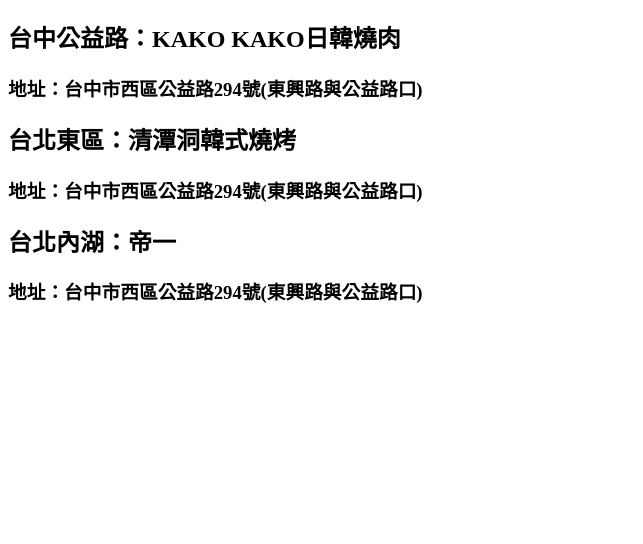
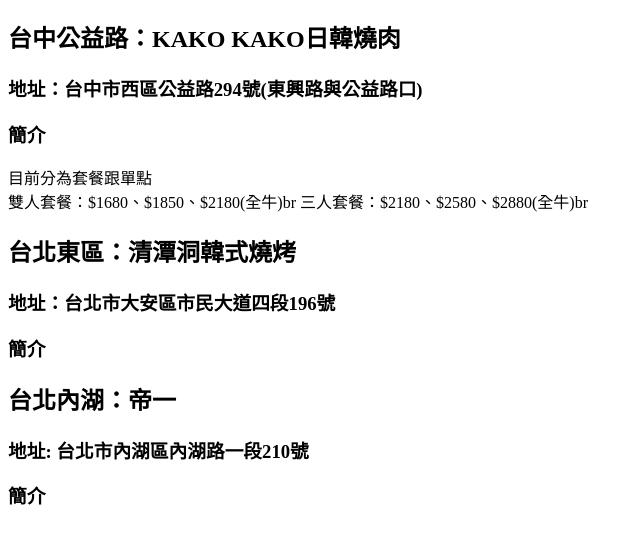
Before and after one commit to amandayichen/amandayichen.github.io, a plain HTML site: page foodstoryone.html in a window 1280 px wide. Shown: the part 70-614 px from the top of the page, without its empty margins (0-643 px from the left). Drawn offline with Linux system fonts and the light colour scheme.

Commit message:
食記一

```diff
--- a/foodstoryone.html
+++ b/foodstoryone.html
@@ -10,9 +10,19 @@
     <h1>食記一：燒肉推薦</h1>
      <h2>台中公益路：KAKO KAKO日韓燒肉</h2>
       <h3>地址：台中市西區公益路294號(東興路與公益路口)</h3>
+      <h3>簡介</h3>
+       <p>
+        目前分為套餐跟單點<br>
+
+        雙人套餐：$1680、$1850、$2180(全牛)br
+
+        三人套餐：$2180、$2580、$2880(全牛)br
+    </p>
      <h2>台北東區：清潭洞韓式燒烤</h2>
-      <h3>地址：台中市西區公益路294號(東興路與公益路口)</h3>
+      <h3>地址：台北市大安區市民大道四段196號</h3>
+      <h3>簡介</h3>
      <h2>台北內湖：帝一</h2>
-      <h3>地址：台中市西區公益路294號(東興路與公益路口)</h3>
+      <h3>地址: 台北市內湖區內湖路一段210號</h3>
+      <h3>簡介</h3>
 </body>
 </html>
```
